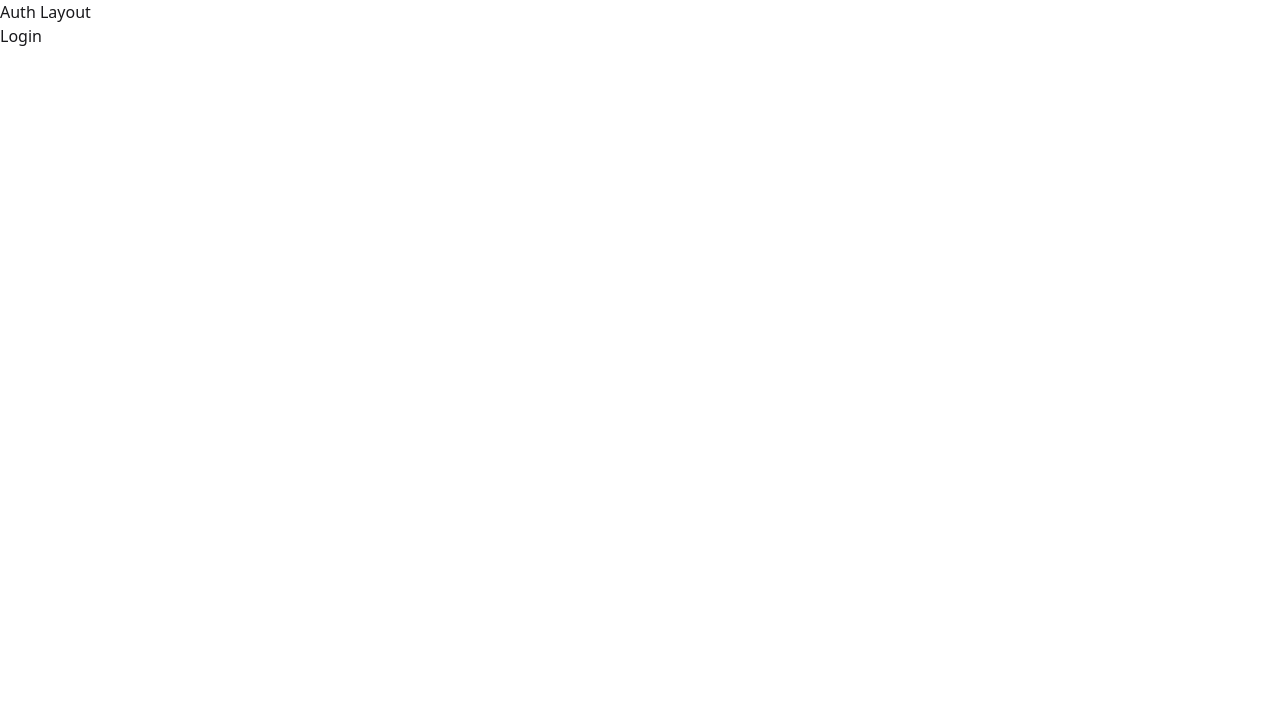
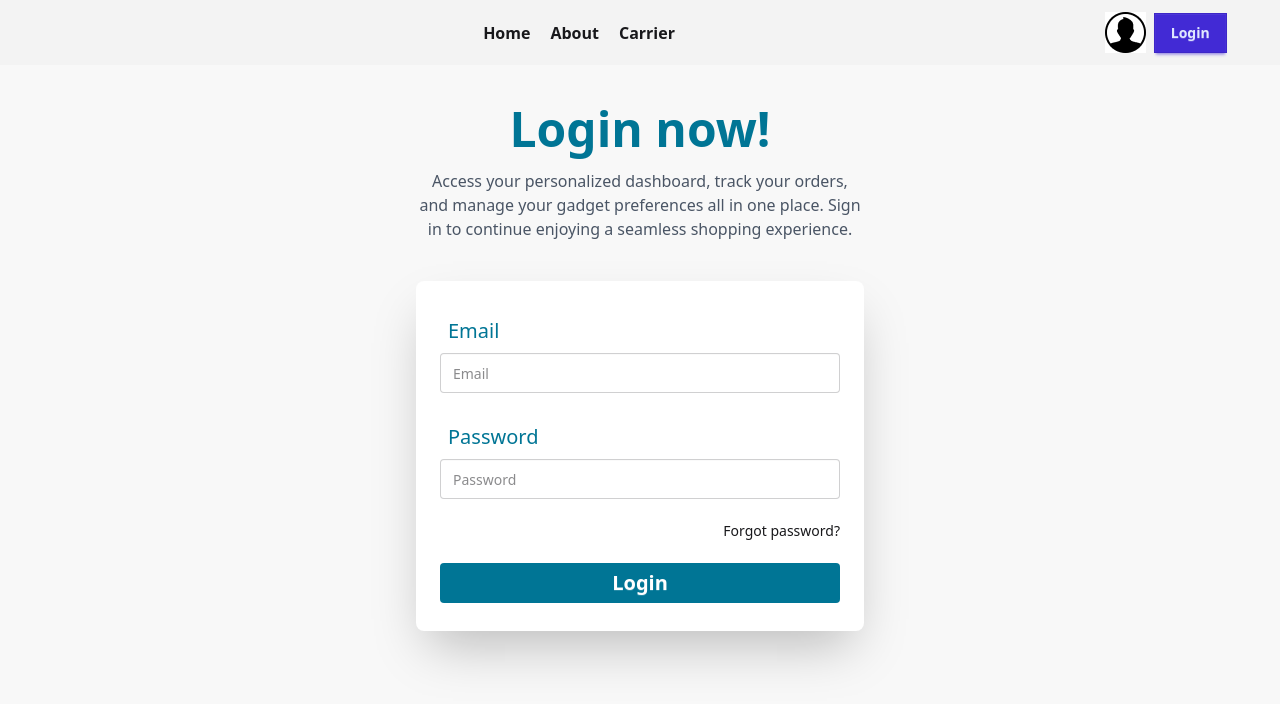
Before and after one commit to Amitkumersarkar/Dragon-E-News-Portal, a React (Vite) app: page /auth/login in a window 1280 px wide. Shown: the top 704 px of the page. Built offline with nearby package versions, Linux system fonts and the light colour scheme.

Commit message:
added login page

```diff
--- a/src/Layouts/AuthLayout.jsx
+++ b/src/Layouts/AuthLayout.jsx
@@ -1,10 +1,13 @@
 import { Outlet } from "react-router-dom";
+import Navbar from "../Components/Header/Navbar";
 
 const AuthLayout = () => {
 
     return (
-        <div>
-            <h3>Auth Layout</h3>
+        <div className="font-poppins bg-[#F3F3F3]">
+            <header className="w-11/12 mx-auto py-3">
+                <Navbar></Navbar>
+            </header>
             <Outlet></Outlet>
         </div>
     );
--- /dev/null
+++ b/src/Pages/Login.jsx
@@ -0,0 +1,40 @@
+
+const Login = () => {
+
+    return (
+        <div className="bg-base-200 min-h-screen flex items-start pt-10 px-4">
+            <div className="flex flex-col items-center w-full max-w-md mx-auto space-y-6">
+
+                {/* Top Text Section */}
+                <div className="text-center">
+                    <h1 className="text-5xl text-cyan-700 font-bold">Login now!</h1>
+                    <p className="py-4 text-gray-600">
+                        Access your personalized dashboard, track your orders, and manage your gadget preferences all in one place. Sign in to continue enjoying a seamless shopping experience.
+                    </p>
+                </div>
+
+                {/* Login Form */}
+                <div className="card bg-base-100 w-full shadow-2xl">
+                    <div className="card-body">
+                        <fieldset className="fieldset space-y-4">
+                            <div>
+                                <label className="label text-xl text-cyan-700 p-2">Email</label>
+                                <input type="email" className="input input-bordered w-full" placeholder="Email" />
+                            </div>
+                            <div>
+                                <label className="label text-cyan-700 text-xl p-2">Password</label>
+                                <input type="password" className="input input-bordered w-full" placeholder="Password" />
+                            </div>
+                            <div className="text-right">
+                                <a className="link link-hover text-sm">Forgot password?</a>
+                            </div>
+                            <button className="btn btn-ghost text-white text-xl font-semibold bg-cyan-700 w-full">Login</button>
+                        </fieldset>
+                    </div>
+                </div>
+            </div>
+        </div>
+    );
+};
+
+export default Login;
--- a/src/index.css
+++ b/src/index.css
@@ -1,4 +1,4 @@
-/* @import url('https://fonts.googleapis.com/css2?family=Poppins:ital,wght@0,100;0,200;0,300;0,400;0,500;0,600;0,700;0,800;0,900;1,100;1,200;1,300;1,400;1,500;1,600;1,700;1,800;1,900&display=swap'); */
+@import url('https://fonts.googleapis.com/css2?family=Poppins:ital,wght@0,100;0,200;0,300;0,400;0,500;0,600;0,700;0,800;0,900;1,100;1,200;1,300;1,400;1,500;1,600;1,700;1,800;1,900&display=swap');
 @import "tailwindcss";
 @plugin "daisyui";
 
--- a/src/main.jsx
+++ b/src/main.jsx
@@ -10,6 +10,7 @@
 import Home from './Layouts/HomePages/Home';
 import CategoryNews from './Components/CategoryNews';
 import AuthLayout from './Layouts/AuthLayout';
+import Login from './Pages/Login';
 const router = createBrowserRouter([
   {
     path: "/",
@@ -42,7 +43,7 @@
     children: [
       {
         path: '/auth/login',
-        element: <h2>Login</h2>
+        element: <Login></Login>
       },
       {
         path: '/auth/register',
```
